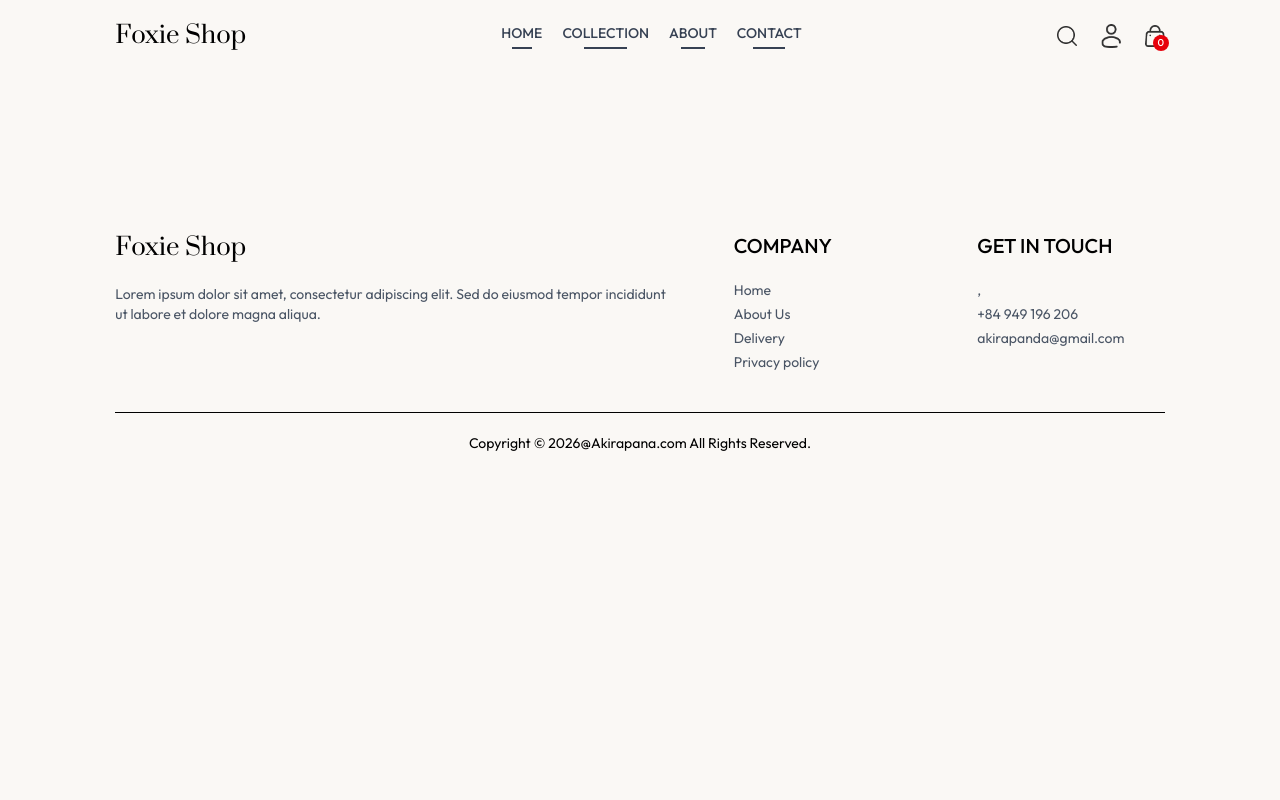
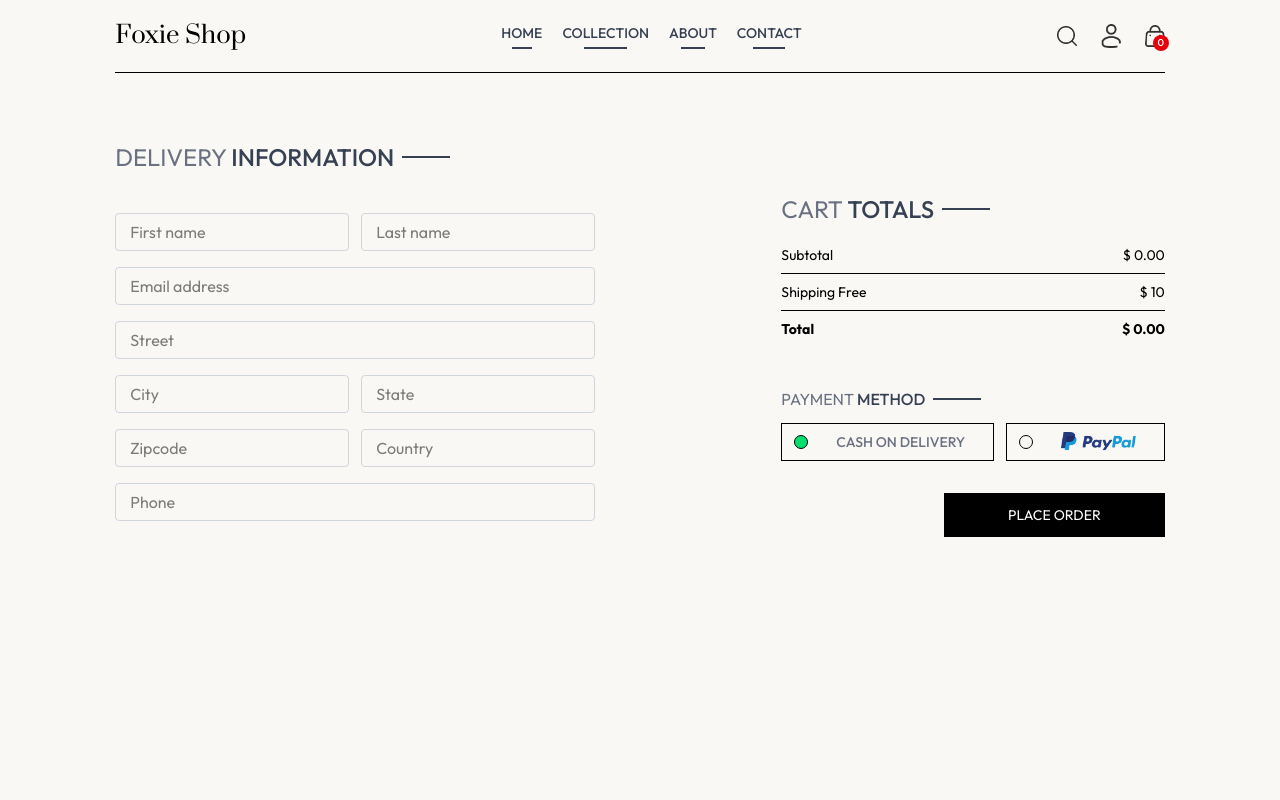
Before and after one commit to huynlt0101/Final-Project-, a React app in the folder frontend/: page /place-order in a window 1280 px wide. Shown: the top 800 px of the page. Built offline with nearby package versions, Linux system fonts and the light colour scheme; no server answers; the HTML template or start-up script is replaced by a standard one.

Commit message:
feat: implement Place Order page with checkout form and payment options

```diff
--- a/frontend/src/App.jsx
+++ b/frontend/src/App.jsx
@@ -8,6 +8,7 @@
 import Cart from './pages/Cart'
 import Footer from './components/Footer'
 import Login from './pages/Login'
+import PlaceOrder from './pages/PlaceOrder'
 
 const App = () => {
   const isLoginPage = useLocation().pathname === '/login'
@@ -31,6 +32,7 @@
         <Route path='/product/:productId' element={<Product />} />
         <Route path='/cart' element={<Cart />} />
         <Route path='/login' element={<Login />} />
+        <Route path='/place-order' element={<PlaceOrder />} />
        </Routes>
       <Footer/>
     </div>
--- a/frontend/src/assets/assets.js
+++ b/frontend/src/assets/assets.js
@@ -32,6 +32,7 @@
 import quality_icon from './quality_icon.png'
 import contact_img from './contact_img.png'
 import about_img from './about_img.png'
+import paypal from './paypal.png'
 
 export const assets = {
 
@@ -46,7 +47,8 @@
     exchange_icon,
     quality_icon,
     contact_img,
-    about_img
+    about_img,
+    paypal
 }
 
 export const products = [
--- /dev/null
+++ b/frontend/src/pages/PlaceOrder.jsx
@@ -0,0 +1,67 @@
+import React, { useContext, useState } from 'react'
+import Title from '../components/Title'
+import CartTotal from '../components/CartTotal'
+import { assets } from '../assets/assets'
+import { ShopContext } from '../context/ShopContext'
+
+const PlaceOrder = () => {
+
+    const [method, setMethod] = useState('cod');
+    const { navigate } = useContext(ShopContext);
+
+    return (
+        <div className='flex flex-col sm:flex-row justify-between gap-4 pt-5 sm:pt-14 min-h-[80vh] border-t'>
+
+            <div className='flex flex-col gap-4 w-full sm:max-w-[480px]'>
+
+                <div className='text-xl sm:text-2xl my-3'>
+                    <Title text1={'DELIVERY'} text2={'INFORMATION'} />
+                </div>
+                <div className='flex gap-3'>
+                    <input className='border border-gray-300 rounded py-1.5 px-3.5 w-full' type="text" placeholder='First name' />
+                    <input className='border border-gray-300 rounded py-1.5 px-3.5 w-full' type="text" placeholder='Last name' />
+                </div>
+                <input className='border border-gray-300 rounded py-1.5 px-3.5 w-full' type="email" placeholder='Email address' />
+                <input className='border border-gray-300 rounded py-1.5 px-3.5 w-full' type="text" placeholder='Street' />
+                <div className='flex gap-3'>
+                    <input className='border border-gray-300 rounded py-1.5 px-3.5 w-full' type="text" placeholder='City' />
+                    <input className='border border-gray-300 rounded py-1.5 px-3.5 w-full' type="text" placeholder='State' />
+                </div>
+                <div className='flex gap-3'>
+                    <input className='border border-gray-300 rounded py-1.5 px-3.5 w-full' type="number" placeholder='Zipcode' />
+                    <input className='border border-gray-300 rounded py-1.5 px-3.5 w-full' type="text" placeholder='Country' />
+                </div>
+                <input className='border border-gray-300 rounded py-1.5 px-3.5 w-full' type="text" placeholder='Phone' />
+            </div>
+
+            <div className='mt-8'>
+
+                <div className='mt-8 min-w-80'>
+                    <CartTotal />
+                </div>
+
+                <div className='mt-12'>
+                    <Title text1={'PAYMENT'} text2={'METHOD'} />
+                    <div className='flex gap-3 flex-col lg:flex-row'>
+                        <div onClick={() => setMethod('cod')} className='flex items-center gap-3 border p-2 px-3 cursor-pointer'>
+                            <p className={`min-w-3.5 h-3.5 border rounded-full ${method === 'cod' ? 'bg-green-400' : ''}`}></p>
+                            <p className=' text-gray-500 text-sm font-medium mx-4'>CASH ON DELIVERY</p>
+                        </div>
+                        <div onClick={() => setMethod('paypal')} className='flex items-center gap-3 border p-2 px-3 cursor-pointer'>
+                            <p className={`min-w-3.5 h-3.5 border rounded-full ${method === 'paypal' ? 'bg-green-400' : ''}`}></p>
+                            <img className='h-5 mx-4' src={assets.paypal} alt="" />
+                        </div>
+                    </div>
+                    <div className='w-full text-end mt-8'>
+                        <button onClick={() => navigate('/orders')} className='bg-black text-white px-16 py-3 text-sm '>PLACE ORDER</button>
+                    </div>
+
+                </div>
+
+            </div>
+
+        </div>
+    )
+}
+
+export default PlaceOrder
```
Also changed, not shown: frontend/src/assets/paypal.png (added).
